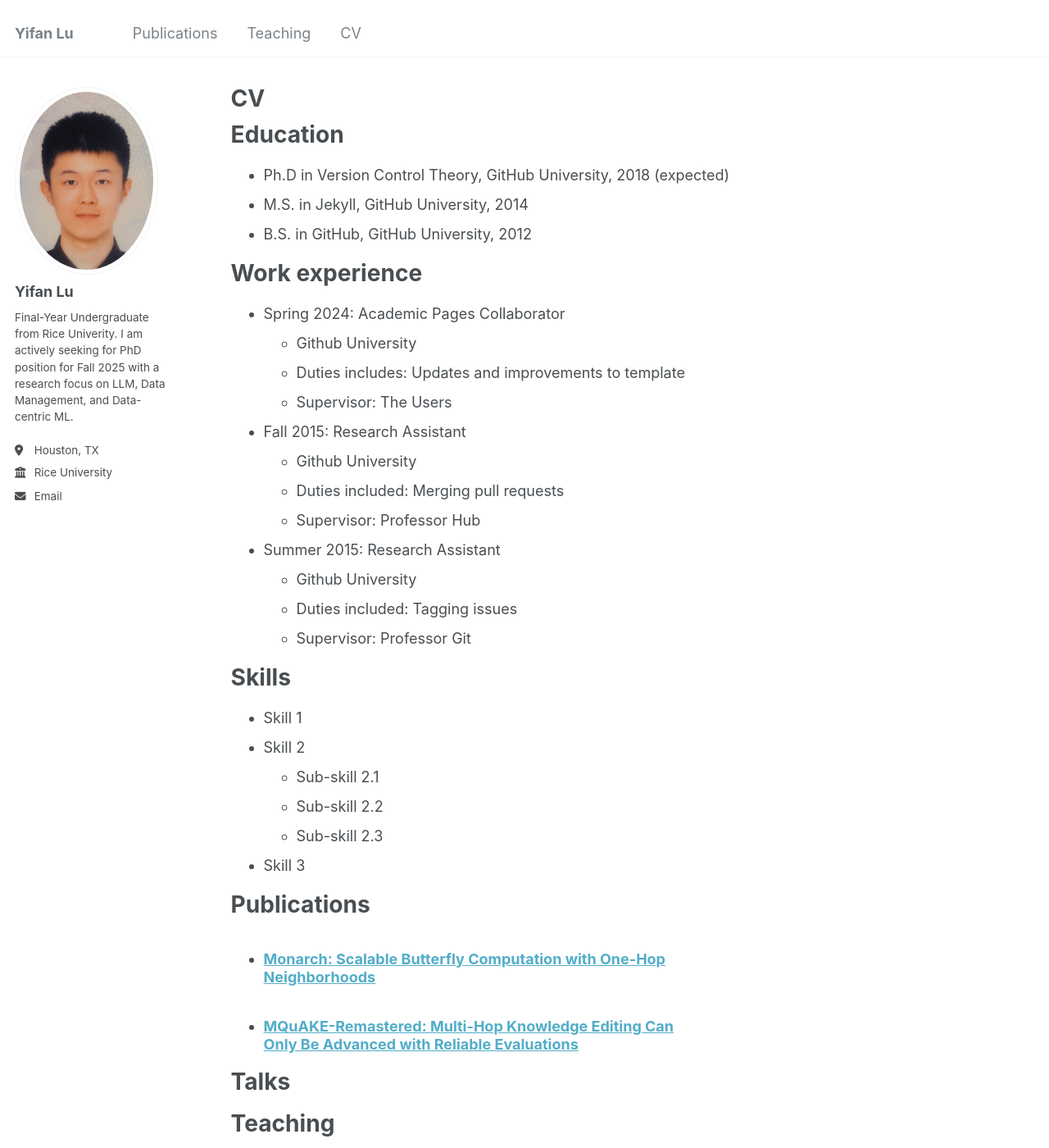
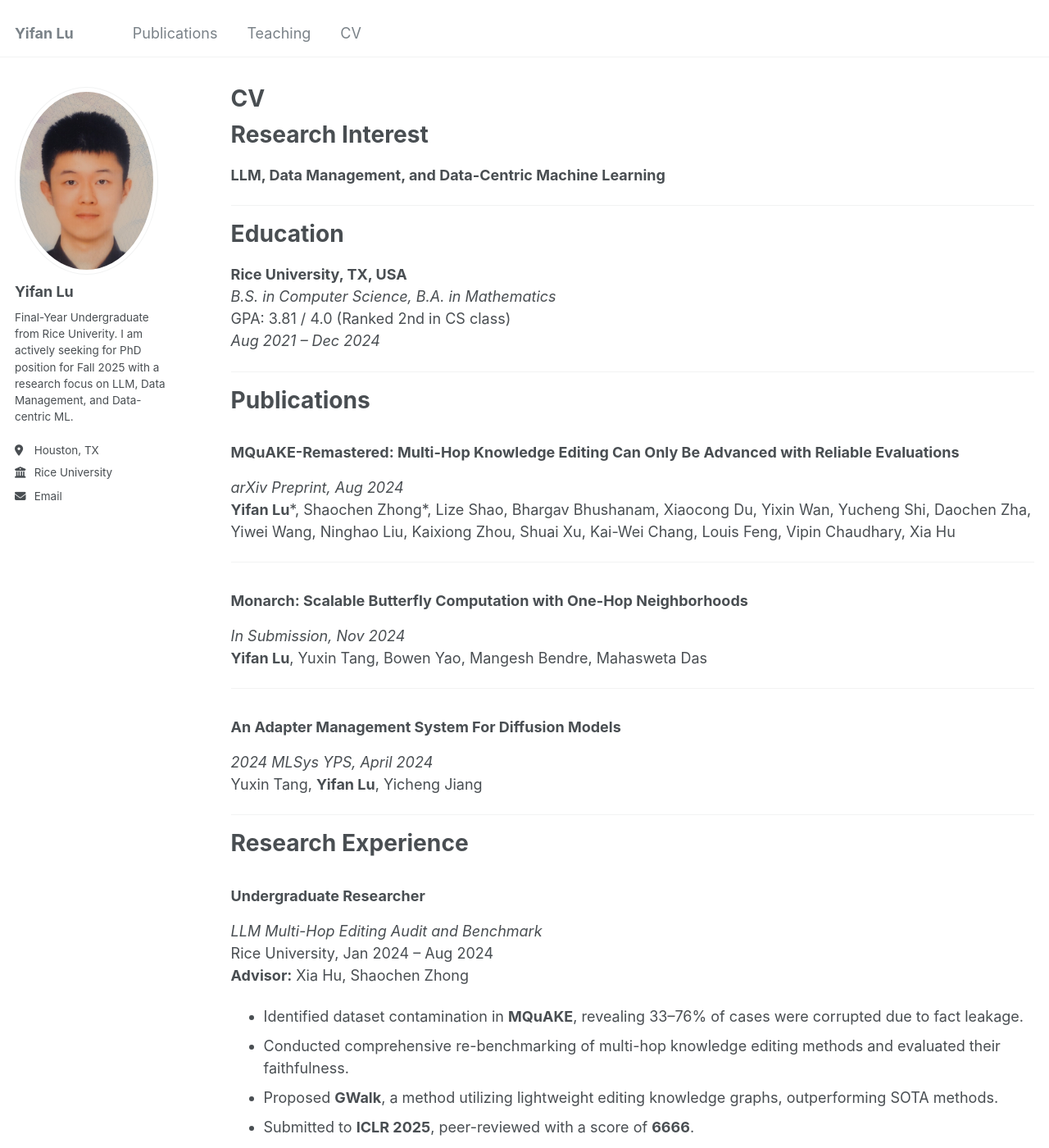
Before and after one commit to yl231/yl231.github.io, a Jekyll site: the page built from _pages/cv.md, in a window 1280 px wide and 1400 px high. Shown: the whole window at 82% size. Built offline with Jekyll 4.4.1, drawn with Linux system fonts in a browser that asks for light colours; some of the changed text lies outside the part shown.

Commit message:
Update cv.md

```diff
--- a/_pages/cv.md
+++ b/_pages/cv.md
@@ -7,58 +7,116 @@ redirect_from:
   - /resume
 ---
 
-{% include base_path %}
+# Research Interest
 
-Education
-======
-* Ph.D in Version Control Theory, GitHub University, 2018 (expected)
-* M.S. in Jekyll, GitHub University, 2014
-* B.S. in GitHub, GitHub University, 2012
+**LLM, Data Management, and Data-Centric Machine Learning**
 
-Work experience
-======
-* Spring 2024: Academic Pages Collaborator
-  * Github University
-  * Duties includes: Updates and improvements to template
-  * Supervisor: The Users
+---
 
-* Fall 2015: Research Assistant
-  * Github University
-  * Duties included: Merging pull requests
-  * Supervisor: Professor Hub
+# Education
 
-* Summer 2015: Research Assistant
-  * Github University
-  * Duties included: Tagging issues
-  * Supervisor: Professor Git
+**Rice University, TX, USA**
+*B.S. in Computer Science, B.A. in Mathematics*
+GPA: 3.81 / 4.0 (Ranked 2nd in CS class)
+_Aug 2021 – Dec 2024_
 
-Skills
-======
-* Skill 1
-* Skill 2
-  * Sub-skill 2.1
-  * Sub-skill 2.2
-  * Sub-skill 2.3
-* Skill 3
+---
 
-Publications
-======
-  <ul>{% for post in site.publications reversed %}
-    {% include archive-single-cv.html %}
-  {% endfor %}</ul>
+# Publications
 
-Talks
-======
-  <ul>{% for post in site.talks reversed %}
-    {% include archive-single-talk-cv.html  %}
-  {% endfor %}</ul>
+### **MQuAKE-Remastered: Multi-Hop Knowledge Editing Can Only Be Advanced with Reliable Evaluations**
+*arXiv Preprint, Aug 2024*
+**Yifan Lu**\*, Shaochen Zhong\*, Lize Shao, Bhargav Bhushanam, Xiaocong Du, Yixin Wan, Yucheng Shi, Daochen Zha, Yiwei Wang, Ninghao Liu, Kaixiong Zhou, Shuai Xu, Kai-Wei Chang, Louis Feng, Vipin Chaudhary, Xia Hu
 
-Teaching
-======
-  <ul>{% for post in site.teaching reversed %}
-    {% include archive-single-cv.html %}
-  {% endfor %}</ul>
+---
 
-Service and leadership
-======
-* Currently signed in to 43 different slack teams
+### **Monarch: Scalable Butterfly Computation with One-Hop Neighborhoods**
+*In Submission, Nov 2024*
+**Yifan Lu**, Yuxin Tang, Bowen Yao, Mangesh Bendre, Mahasweta Das
+
+---
+
+### **An Adapter Management System For Diffusion Models**
+*2024 MLSys YPS, April 2024*
+Yuxin Tang, **Yifan Lu**, Yicheng Jiang
+
+---
+
+# Research Experience
+
+### **Undergraduate Researcher**
+*LLM Multi-Hop Editing Audit and Benchmark*
+Rice University, Jan 2024 – Aug 2024
+**Advisor:** Xia Hu, Shaochen Zhong
+
+- Identified dataset contamination in **MQuAKE**, revealing 33–76% of cases were corrupted due to fact leakage.
+- Conducted comprehensive re-benchmarking of multi-hop knowledge editing methods and evaluated their faithfulness.
+- Proposed **GWalk**, a method utilizing lightweight editing knowledge graphs, outperforming SOTA methods.
+- Submitted to **ICLR 2025**, peer-reviewed with a score of **6666**.
+
+---
+
+### **Undergraduate Researcher**
+*Distributed Large-scale Graph Computation*
+Rice University, Aug 2024 – Nov 2024
+**Advisor:** Yuxin Tang
+
+- Developed **Monarch**, a framework for parallel butterfly motif computation at billion-scale.
+- Designed an algorithm leveraging **first-hop neighbor information**, reducing communication overhead.
+- Achieved up to **5.7x faster computation** and **1.7x lower cache miss ratios** compared to existing methods.
+- Submitted to **SIGMOD 2025**.
+
+---
+
+### **Independent Researcher**
+*Head-dimension KV Cache Compression*
+Nov 2024 – Present
+
+- Devised a **KV cache compression** technique by leveraging retrieval capacity of attention heads.
+- Developed an **importance scoring mechanism** for adaptive allocation of KV cache budgets.
+- Demonstrated promising results on **Needle-In-The-Hay** tasks and extended to **MQA models**.
+- Preparing findings for **ICML 2025**.
+
+---
+
+### **Research Intern**
+*Lightweight Embedding for Graph Recommender*
+Rice University, Aug 2024 – Present
+**Advisor:** Huiyuan Chen
+
+- Designed a parameter-efficient embedding framework for graph recommender systems.
+- Developed **hashing-based meta-embedding learning** with **self-attention** for distant node communication.
+- Implemented a novel **two-stage training strategy** to optimize meta-embedding and attention modules.
+- Achieved **4.33% and 6.25%** improvement on **Yelp 2020** and **Gowalla** datasets.
+- Preparing for submission to **SIGIR 2025**.
+
+---
+
+# Teaching Experience
+
+- **Algorithm and Data Structure, Rice University**
+  *Teaching Assistant, Spring 2023 – Fall 2024*
+  Instructor: Prof. Tasos Kyrillidis
+
+- **Linear Algebra, Rice University**
+  *Teaching Assistant, Spring 2022*
+  Instructor: Prof. Stephen Wang
+
+---
+
+# Awards and Honors
+
+- **Louis J. Walsh Merit Scholarship**
+  *Top 1%, $1,500*
+  May 2024
+
+- **President's Honor Roll**
+  *Top 10%*
+  2021, 2023, 2024
+
+---
+
+# Technical Skills
+
+- **Languages:** Python, Java, C/C++
+- **Tools/Packages:** ChatGPT, PyTorch, Transformers, Numpy, Pandas, LaTeX, Git
```
